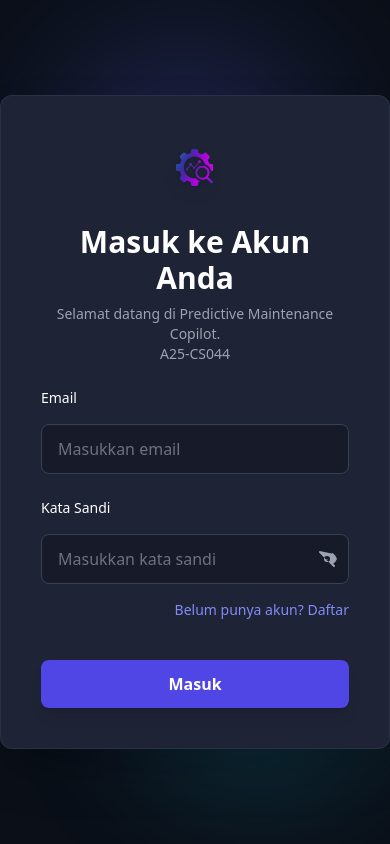
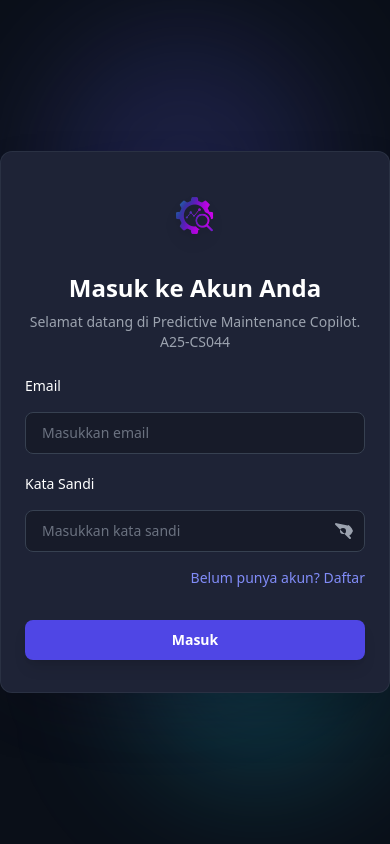
Before and after one commit to AryaEkanandaa/capstone-frontend, a React (Vite) app in the folder frontend/: page /login in a window 390 px wide. Built offline with nearby package versions, Linux system fonts and the light colour scheme; no server answers.

Commit message:
Update LoginForm.jsx

```diff
--- a/frontend/src/components/LoginForm.jsx
+++ b/frontend/src/components/LoginForm.jsx
@@ -27,21 +27,30 @@ export default function LoginForm({
         d="M3.707 2.293a1 1 0 00-1.414 1.414l14 14a1 1 0 001.414-1.414l-1.473-1.473A10.978 10.978 0 0020 10c-.574-1.638-1.574-3.14-2.735-4.437l-1.125-1.125a1 1 0 00-1.414 0zM10 13a3 3 0 100-6 3 3 0 000 6z"
         clipRule="evenodd"
       />
-      <path d="M10 10a.5.5 0 000 1h.01a.5.5 0 000-1H10z" />
     </svg>
   );
 
   return (
-    <div className="z-10 bg-[#1e2336] p-10 rounded-xl shadow-2xl w-full max-w-md backdrop-filter backdrop-blur-sm border border-gray-700/50 text-white">
-
+    <div className="
+      z-10
+      bg-[#1e2336]
+      w-full max-w-md
+      px-6 py-8 sm:p-10
+      rounded-xl
+      shadow-2xl
+      backdrop-filter backdrop-blur-sm
+      border border-gray-700/50
+      text-white
+    ">
       <Logo />
 
-      <h2 className="text-3xl font-bold text-center mb-2">
+      <h2 className="text-2xl sm:text-3xl font-bold text-center mb-2">
         Masuk ke Akun Anda
       </h2>
 
       <p className="text-sm text-center text-gray-400 mb-6">
-        Selamat datang di Predictive Maintenance Copilot.<br />
+        Selamat datang di Predictive Maintenance Copilot.
+        <br />
         A25-CS044
       </p>
 
@@ -60,13 +69,21 @@ export default function LoginForm({
           id="email"
           name="email"
           placeholder="Masukkan email"
-          className="px-4 py-3 bg-[#171b29] border border-gray-700 rounded-lg text-white placeholder-gray-500 focus:outline-none focus:ring-2 focus:ring-indigo-500"
+          className="
+            px-4 py-2.5 sm:py-3
+            bg-[#171b29]
+            border border-gray-700
+            rounded-lg
+            text-sm sm:text-base
+            text-white placeholder-gray-500
+            focus:outline-none focus:ring-2 focus:ring-indigo-500
+          "
           value={form.email}
           onChange={handleChange}
           required
         />
 
-        <label htmlFor="password" className="text-sm font-medium mt-2">
+        <label htmlFor="password" className="text-sm font-medium mt-1">
           Kata Sandi
         </label>
         <div className="relative">
@@ -75,7 +92,15 @@ export default function LoginForm({
             id="password"
             name="password"
             placeholder="Masukkan kata sandi"
-            className="px-4 py-3 pr-10 w-full bg-[#171b29] border border-gray-700 rounded-lg text-white placeholder-gray-500 focus:outline-none focus:ring-2 focus:ring-indigo-500"
+            className="
+              px-4 py-2.5 sm:py-3 pr-10 w-full
+              bg-[#171b29]
+              border border-gray-700
+              rounded-lg
+              text-sm sm:text-base
+              text-white placeholder-gray-500
+              focus:outline-none focus:ring-2 focus:ring-indigo-500
+            "
             value={form.password}
             onChange={handleChange}
             required
@@ -100,7 +125,17 @@ export default function LoginForm({
 
         <button
           type="submit"
-          className="mt-6 w-full py-3 bg-indigo-600 hover:bg-indigo-700 rounded-lg font-semibold shadow-lg transition duration-200"
+          className="
+            mt-4 sm:mt-6
+            w-full
+            py-2.5 sm:py-3
+            bg-indigo-600 hover:bg-indigo-700
+            rounded-lg
+            text-sm sm:text-base
+            font-semibold
+            shadow-lg
+            transition
+          "
         >
           Masuk
         </button>
```
